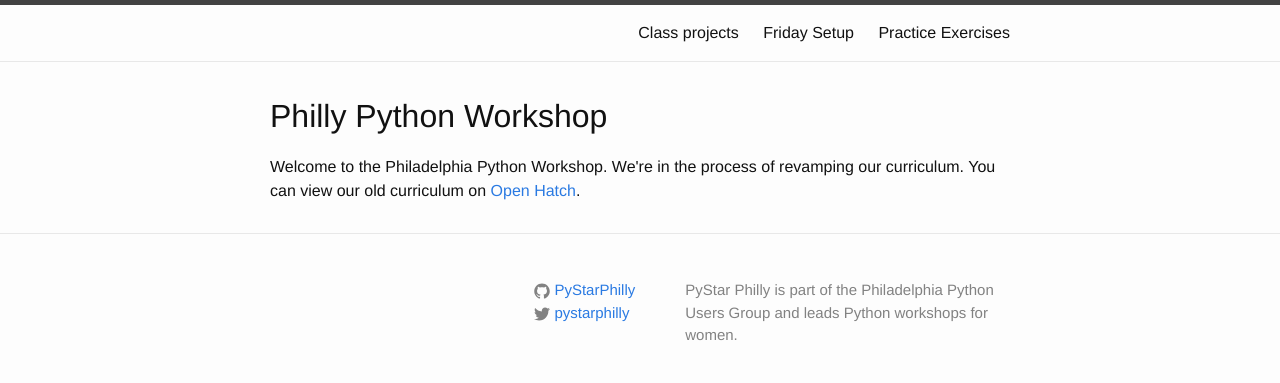
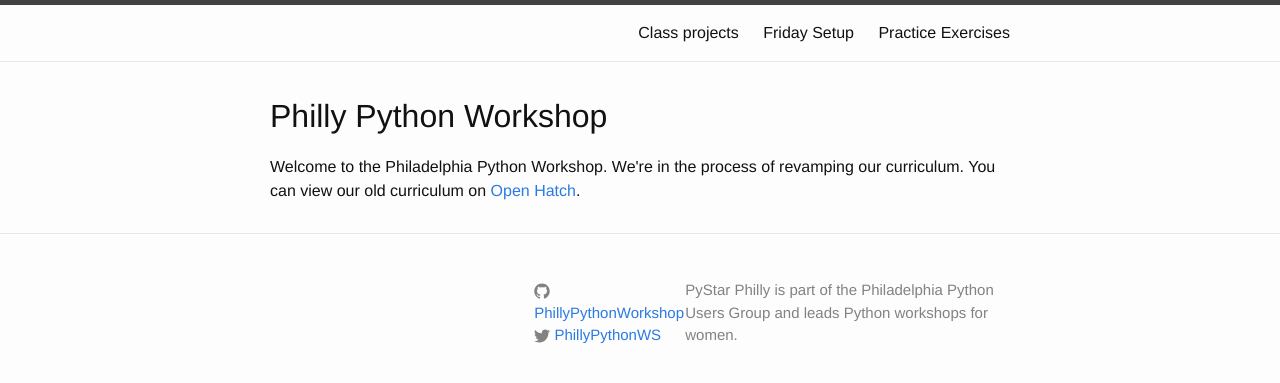
Before and after one commit to PhillyPythonWorkshop/PhillyPythonWorkshop.github.io, a Jekyll site: the page built from index.html, in a window 1280 px wide. Shown: the top 383 px of the page. Built offline with Jekyll 4.4.1, drawn with Linux system fonts in a browser that asks for light colours.

Commit message:
update twitter & github ids in config

```diff
--- a/_config.yml
+++ b/_config.yml
@@ -5,8 +5,7 @@ description: > # this means to ignore newlines until "baseurl:"
   PyStar Philly is part of the Philadelphia Python Users Group and leads Python workshops for women.
 baseurl: "" # the subpath of your site, e.g. /blog/
 url: "" # the base hostname & protocol for your site
-twitter_username: pystarphilly
-github_username:  PyStarPhilly
-
+twitter_username: PhillyPythonWS
+github_username:  PhillyPythonWorkshop
 # Build settings
 markdown: kramdown
```
